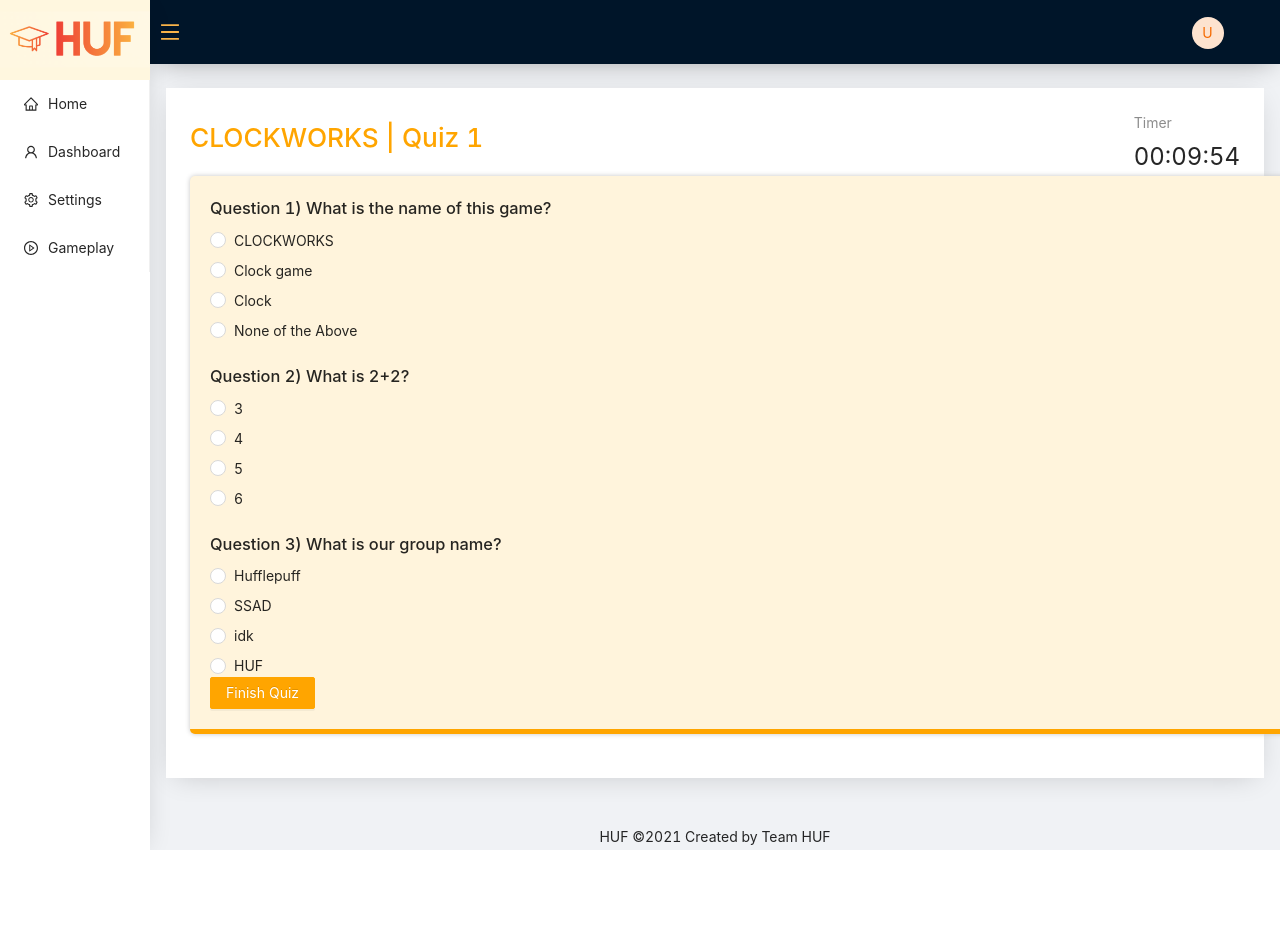
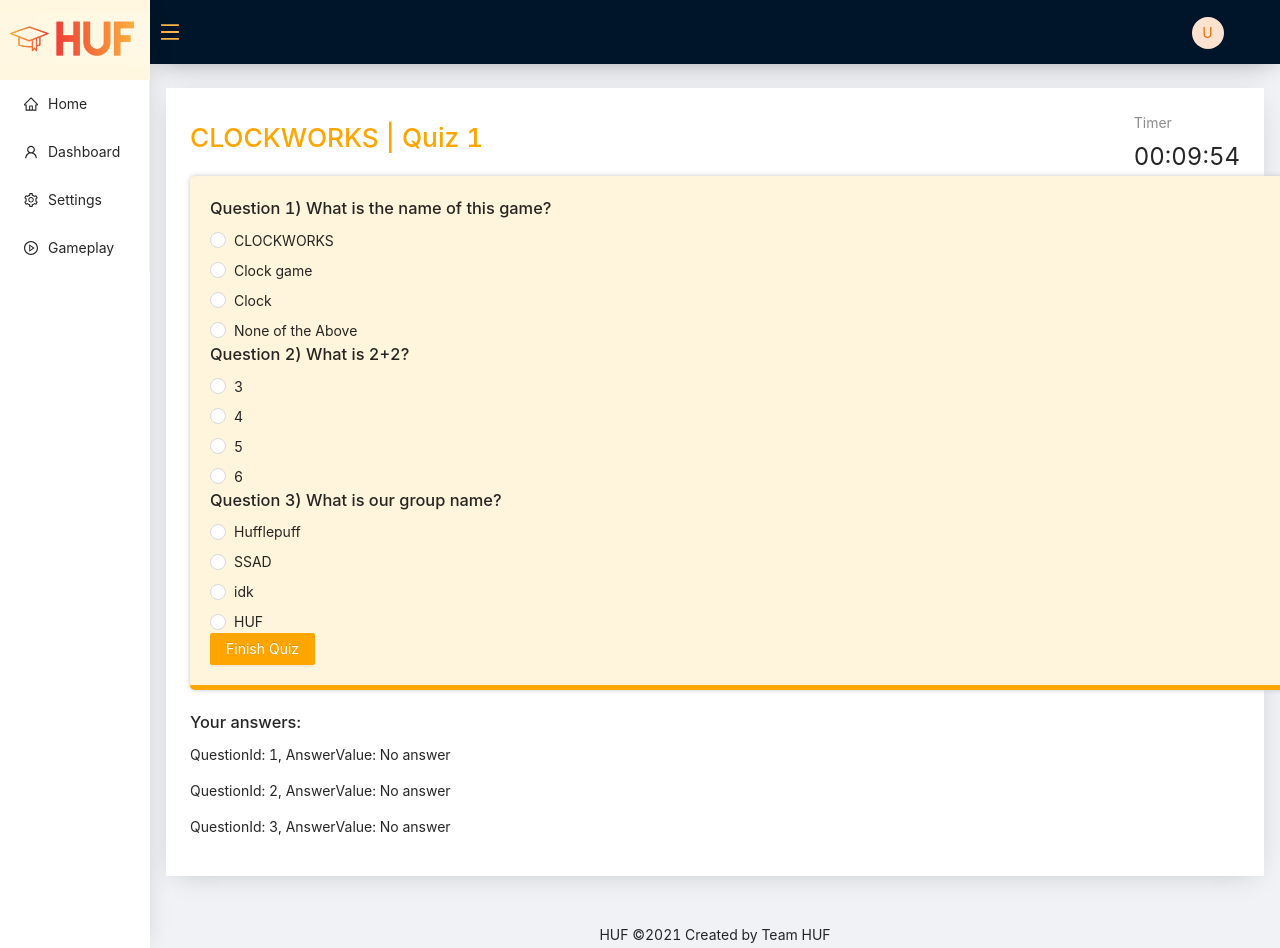
Before and after one commit to vishalraj23/CZ3003-HUF, a React (Create React App) app in the folder frontend/: page /gameplay in a window 1280 px wide. Shown: the top 948 px of the page. Before the commit the page ends 850 px from the top, so only its background shows below. Built offline with nearby package versions, Linux system fonts and the light colour scheme.

Commit message:
Use map function to create quiz questions

```diff
--- a/frontend/src/components/GameplayDisplay/index.js
+++ b/frontend/src/components/GameplayDisplay/index.js
@@ -1,7 +1,6 @@
 import * as React from 'react';
-import { useState } from 'react';
 import { Radio, Space, Row, Button } from 'antd';
-import "antd/dist/antd.css";
+import 'antd/dist/antd.css';
 
 import './index.css';
 
@@ -9,55 +8,58 @@ import './index.css';
 function to display the questions in the quiz and return the marks gotten (currenty not done)
  */
 
-const GameplayDisplay = () => {
-
-    const [value, setChange] = useState(1);
-
-    const onChange = (e) => {
-        setChange({value: e.target.value})
-        console.log(e.target.value);
-    }
+const GameplayDisplay = ({
+  quizQuestions = [],
+  currentAnswers = {},
+  onAnswerQuestion,
+}) => {
+  const handleOnChangeQuestionAnswer = (questionId, answerValue) => {
+    const newAnswers = { ...currentAnswers };
+    newAnswers[questionId] = answerValue;
+    onAnswerQuestion(newAnswers);
+  };
 
   return (
     <div className='question-container'>
-       <div className='question-container'>
-           <Row><h1>Question 1) What is the name of this game? </h1></Row>
-            <Radio.Group name="radiogroup" onChange={onChange} defaultValue={null}>
-                <Space direction="vertical">
-                    <Radio value={1}>CLOCKWORKS</Radio>
-                    <Radio value={2}>Clock game</Radio>
-                    <Radio value={3}>Clock</Radio>
-                    <Radio value={4}>None of the Above</Radio>
-                </Space>
+      {quizQuestions.map((question, index) => {
+        return (
+          <div key={index} className='question-container'>
+            <Row>
+              <h1>
+                Question {index + 1}) {question.question}
+              </h1>
+            </Row>
+            <Radio.Group
+              name='radiogroup'
+              onChange={(e) =>
+                handleOnChangeQuestionAnswer(
+                  question.questionId,
+                  e.target.value
+                )
+              }
+              defaultValue={null}
+            >
+              <Space direction='vertical'>
+                {question.options.map((option) => {
+                  return (
+                    <Radio key={option.value} value={option.value}>
+                      {option.text}
+                    </Radio>
+                  );
+                })}
+              </Space>
             </Radio.Group>
-        </div>
-        <br/>
-        <div className='question-container'>
-            <Row><h1>Question 2) What is 2+2? </h1></Row>
-            <Radio.Group name="radiogroup" onChange={onChange} defaultValue={null}>
-                <Space direction="vertical">
-                    <Radio value={1}>3</Radio>
-                    <Radio value={2}>4</Radio>
-                    <Radio value={3}>5</Radio>
-                    <Radio value={4}>6</Radio>
-                </Space>
-            </Radio.Group>
-        </div>
-        <br/>
-        <div className='question-container'>
-           <Row><h1>Question 3) What is our group name? </h1></Row>
-            <Radio.Group name="radiogroup" onChange={onChange} defaultValue={null}>
-                <Space direction="vertical">
-                    <Radio value={1}>Hufflepuff</Radio>
-                    <Radio value={2}>SSAD</Radio>
-                    <Radio value={3}>idk</Radio>
-                    <Radio value={4}>HUF</Radio>
-                </Space>
-            </Radio.Group>
-        </div>
-        <div className='button-container'>
-            <Button type="primary"  style={{ background : "orange", borderColor: "orange" }}>Finish Quiz</Button>
-        </div>
+          </div>
+        );
+      })}
+      <div className='button-container'>
+        <Button
+          type='primary'
+          style={{ background: 'orange', borderColor: 'orange' }}
+        >
+          Finish Quiz
+        </Button>
+      </div>
     </div>
   );
 };
--- a/frontend/src/pages/GameplayPage/index.js
+++ b/frontend/src/pages/GameplayPage/index.js
@@ -3,6 +3,8 @@ import { GameplayDisplay } from '../../components/GameplayDisplay';
 import 'antd/dist/antd.css';
 import { Statistic, Row } from 'antd';
 import './index.css';
+
+import { useGameStore } from '../../services/zustand/game';
 
 /*
   function to set the timer for the quiz
@@ -21,10 +23,30 @@ function onTimeUp() {
 */
 
 const GameplayPage = () => {
+  const { currentQuizQuetsions, fetchGameQuiz } = useGameStore();
+  const [userAnswers, setUserAnswers] = React.useState({});
+
+  React.useEffect(() => {
+    const gameId = 0;
+    fetchGameQuiz(gameId);
+  }, [fetchGameQuiz]);
+
+  React.useEffect(() => {
+    const emptyAnswers = {};
+    currentQuizQuetsions.forEach((question) => {
+      emptyAnswers[question.questionId] = null;
+    });
+    setUserAnswers(emptyAnswers);
+  }, [currentQuizQuetsions]);
+
+  React.useEffect(() => {
+    console.log(userAnswers);
+  }, [userAnswers]);
+
   return (
     <div>
       <div className='header-container'>
-        <h2 style={{ color: "orange" }}> CLOCKWORKS | Quiz 1 </h2>
+        <h2 style={{ color: 'orange' }}> CLOCKWORKS | Quiz 1 </h2>
         <div className='timer-con'>
           <Countdown title='Timer' value={deadline} onTimeUp={onTimeUp} />
         </div>
@@ -32,9 +54,24 @@ const GameplayPage = () => {
 
       <Row>
         <div className='question-con'>
-          <GameplayDisplay />
+          <GameplayDisplay
+            quizQuestions={currentQuizQuetsions}
+            currentAnswers={userAnswers}
+            onAnswerQuestion={(newAnswers) => setUserAnswers(newAnswers)}
+          />
         </div>
       </Row>
+      <div>
+        <h3>Your answers:</h3>
+        {Object.keys(userAnswers).map((questionId) => {
+          return (
+            <p key={questionId}>
+              QuestionId: {questionId}, AnswerValue:{' '}
+              {userAnswers[questionId] ?? 'No answer'}
+            </p>
+          );
+        })}
+      </div>
     </div>
   );
 };
--- a/frontend/src/services/zustand/game/index.js
+++ b/frontend/src/services/zustand/game/index.js
@@ -1,10 +1,11 @@
 import create from 'zustand';
 
-import { mockGames } from './mockData';
+import { mockGames, mockQuizzes } from './mockData';
 
 const initialState = {
   isLoading: false,
   games: [],
+  currentQuizQuetsions: [],
 };
 
 export const useGameStore = create((set, get) => ({
@@ -13,4 +14,8 @@ export const useGameStore = create((set, get) => ({
     set({ isLoading: true });
     set({ isLoading: false, games: mockGames });
   },
+  fetchGameQuiz: async (gameId) => {
+    set({ isLoading: true });
+    set({ isLoading: false, currentQuizQuetsions: mockQuizzes });
+  },
 }));
--- a/frontend/src/services/zustand/game/mockData.js
+++ b/frontend/src/services/zustand/game/mockData.js
@@ -85,3 +85,75 @@ export const mockGames = [
     tags: ['Math'],
   },
 ];
+
+export const mockQuizzes = [
+  {
+    question: 'What is the name of this game?',
+    questionId: 1,
+    options: [
+      {
+        value: 1,
+        text: 'CLOCKWORKS',
+      },
+      {
+        value: 2,
+        text: 'Clock game',
+      },
+      {
+        value: 3,
+        text: 'Clock',
+      },
+      {
+        value: 4,
+        text: 'None of the Above',
+      },
+    ],
+    answerValue: 1,
+  },
+  {
+    question: 'What is 2+2?',
+    questionId: 2,
+    options: [
+      {
+        value: 1,
+        text: '3',
+      },
+      {
+        value: 2,
+        text: '4',
+      },
+      {
+        value: 3,
+        text: '5',
+      },
+      {
+        value: 4,
+        text: '6',
+      },
+    ],
+    answerValue: 2,
+  },
+  {
+    question: 'What is our group name?',
+    questionId: 3,
+    options: [
+      {
+        value: 1,
+        text: 'Hufflepuff',
+      },
+      {
+        value: 2,
+        text: 'SSAD',
+      },
+      {
+        value: 3,
+        text: 'idk',
+      },
+      {
+        value: 4,
+        text: 'HUF',
+      },
+    ],
+    answerValue: 4,
+  },
+];
```
